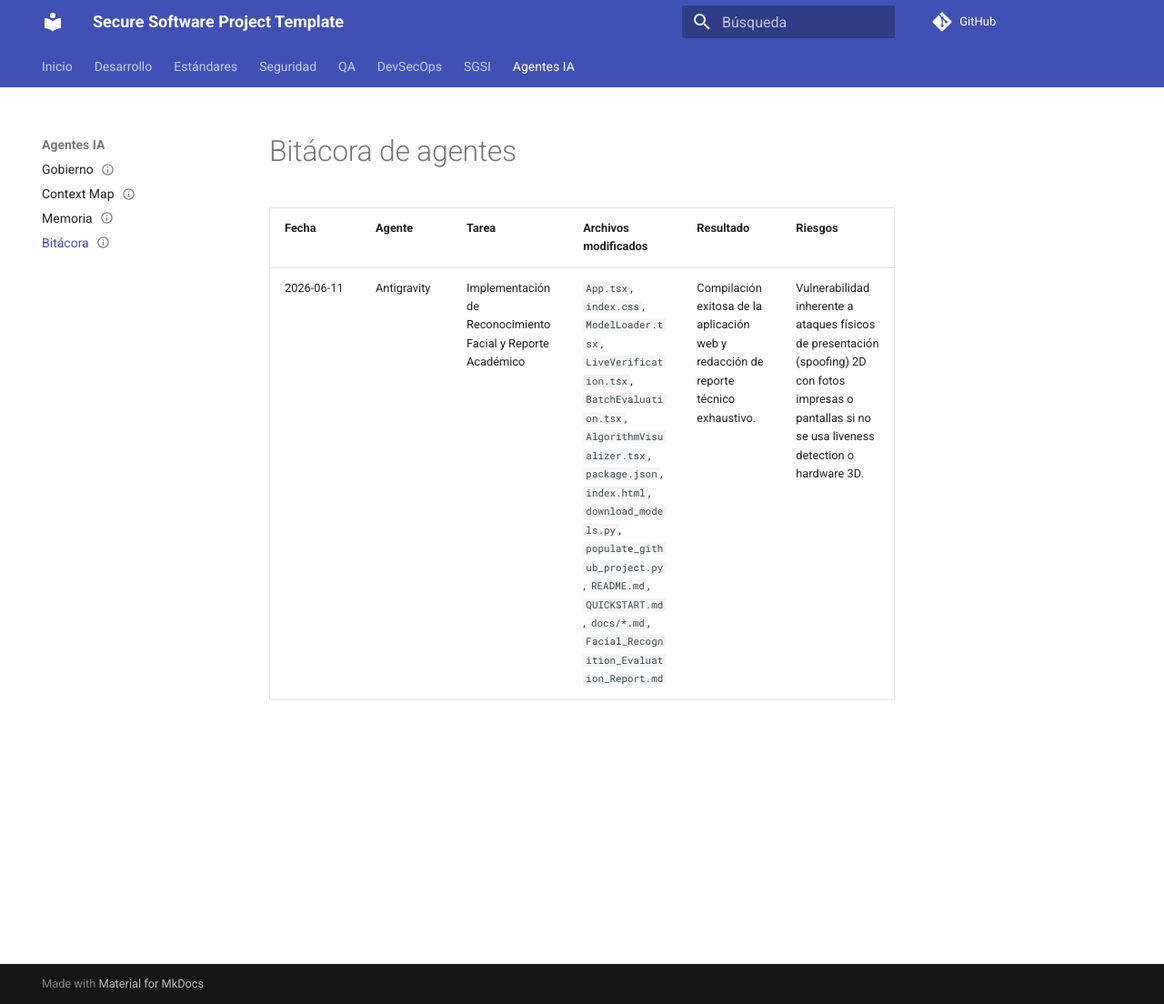
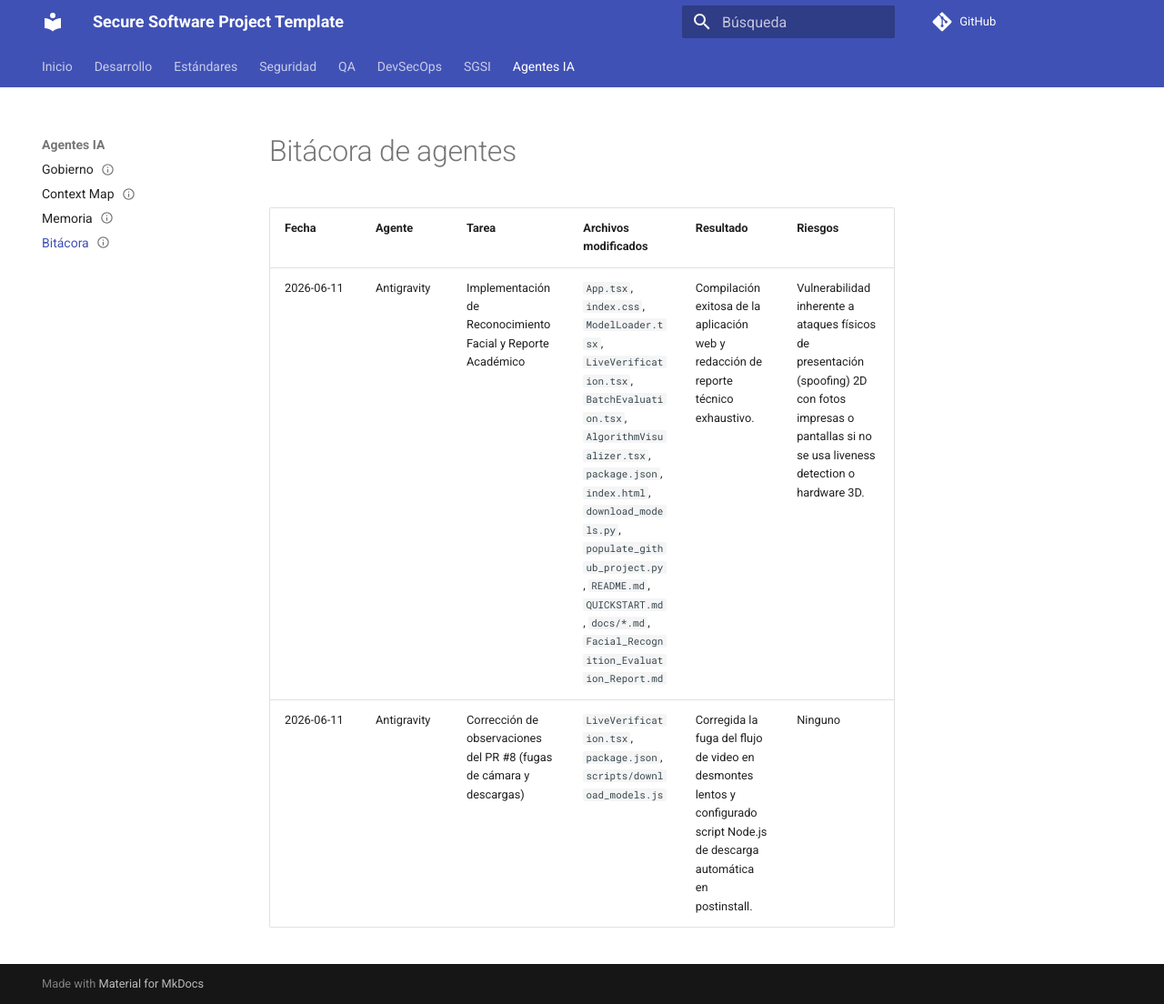
Before and after one commit to EnriqueMascote/Rekognition, an MkDocs documentation site: the page built from docs/agents/agent-log.md, in a window 1280 px wide and 1104 px high. Shown: the whole window at 91% size. Built offline with MkDocs 1.6.1 and Material for MkDocs 9.7.7, drawn with Linux system fonts in a browser that asks for light colours; comment, search, counter and statistics services are not loaded.

Commit message:
docs: update agent-log.md to document PR observation fixes

```diff
--- a/docs/agents/agent-log.md
+++ b/docs/agents/agent-log.md
@@ -13,3 +13,4 @@ tags: [agents]
 | Fecha | Agente | Tarea | Archivos modificados | Resultado | Riesgos |
 | :--- | :--- | :--- | :--- | :--- | :--- |
 | 2026-06-11 | Antigravity | Implementación de Reconocimiento Facial y Reporte Académico | `App.tsx`, `index.css`, `ModelLoader.tsx`, `LiveVerification.tsx`, `BatchEvaluation.tsx`, `AlgorithmVisualizer.tsx`, `package.json`, `index.html`, `download_models.py`, `populate_github_project.py`, `README.md`, `QUICKSTART.md`, `docs/*.md`, `Facial_Recognition_Evaluation_Report.md` | Compilación exitosa de la aplicación web y redacción de reporte técnico exhaustivo. | Vulnerabilidad inherente a ataques físicos de presentación (spoofing) 2D con fotos impresas o pantallas si no se usa liveness detection o hardware 3D. |
+| 2026-06-11 | Antigravity | Corrección de observaciones del PR #8 (fugas de cámara y descargas) | `LiveVerification.tsx`, `package.json`, `scripts/download_models.js` | Corregida la fuga del flujo de video en desmontes lentos y configurado script Node.js de descarga automática en postinstall. | Ninguno |
```
